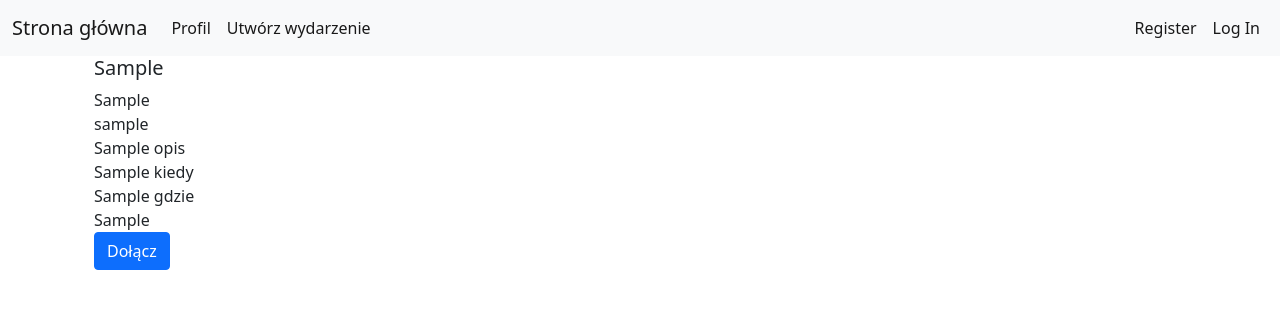
After one commit to majajonez/BGL, a Flask app: template flaskr/templates/main/event_details.html in a window 1280 px wide. The commit adds this page. Shown: the top 309 px of the page. Run offline with Flask 3, Linux system fonts and the light colour scheme; the template is opened without the code that fills it: most values are stand-ins (such as "Sample title", 1, 10 or a date in 2020); some libraries are stand-ins or nearby versions.

```diff
--- a/flaskr/main.py
+++ b/flaskr/main.py
@@ -26,7 +26,6 @@ class Event:
         self.gdzie = wydarzenie[5]
         self.ile_miejsc = wydarzenie[6]
         self.type = "event"
-        print(wydarzenie[7])
         if wydarzenie[7]:
             self.photo = base64.b64encode(wydarzenie[7]).decode('ascii')
             print(self.photo)
@@ -95,26 +94,20 @@ def get_events_by_city(city):
         event_list.append(event)
     return event_list
 
+def get_events_by_id(id):
+    conn = get_db()
+    cur = conn.cursor()
+    sql_update_query = '''SELECT * FROM wydarzenia WHERE id = ?'''
+    cur.execute(sql_update_query, [id])
+    wydarzenie = cur.fetchone()
+    cur.close()
+    return Event(wydarzenie)
 
-@bp.route('/profil', methods=['GET', 'POST'])
+
+@bp.route('/profil', methods=['GET'])
 @login_required
 def profil():
-    if request.method == "POST":
-        args = request.form
-        photo = args.get("photo", None)
-        conn = get_db()
-        cur = conn.cursor()
-        try:
-            cur.execute('INSERT INTO logowanie_uzytkownikow (photo)'
-                        'VALUES (%s)',
-                        (photo)
-                        )
-            conn.commit()
-            cur.close()
-        except:
-            error = "<i>nie udało się przesłać zdjęcia</i>"
-        else:
-            return render_template('main/profil.html')
+
     return render_template('main/profil.html')
 
 
@@ -171,12 +164,16 @@ def event():
                 cur.close()
                 return redirect(url_for('main.main_page'))
             except Exception as e:
-                print(e)
                 error = "Nie udało się utworzyć wydarzenia"
         else:
             error = "Brakuje informacji"
         flash(error)
     return render_template('main/event.html')
+
+@bp.route('/event_details/<id>', methods=['GET', 'POST'])
+def event_details(id):
+    event = get_events_by_id(id)
+    return render_template('main/event_details.html', event=event)
 
 
 @bp.route('/upload_photo', methods=['POST'])
@@ -185,20 +182,18 @@ def upload_file():
         # check if the post request has the file part
         if 'uploaded-file' not in request.files:
             flash('No file part')
-            print("aaa")
             return redirect('profil')
         file = request.files['uploaded-file']
         # if user does not select file, browser also
         # submit an empty part without filename
         if file.filename == '':
             flash('No selected file')
-            print("bbb")
             return redirect('profil')
         if file:
             conn = get_db()
             cur = conn.cursor()
             try:
-                cur.execute('UPDATE logowanie_uzytkownikow SET photo=%s WHERE id = %s',
+                cur.execute('UPDATE logowanie_uzytkownikow SET photo=? WHERE id = ?',
                             (file.stream.read(), g.user.id)
                             )
                 conn.commit()
--- a/flaskr/templates/base.html
+++ b/flaskr/templates/base.html
@@ -10,17 +10,17 @@
 <body>
 <nav class="navbar navbar-expand-lg navbar-light bg-light">
     <div class="container-fluid">
-        <a class="navbar-brand" href="main_page">Strona główna</a>
+        <a class="navbar-brand" href="{{ url_for('main.main_page') }}">Strona główna</a>
         <button class="navbar-toggler" type="button" data-bs-toggle="collapse" data-bs-target="#navbarSupportedContent">
             <span class="navbar-toggler-icon"></span>
         </button>
         <div class="collapse navbar-collapse" id="navbarSupportedContent">
             <ul class="navbar-nav me-auto mb-2 mb-lg-0">
                 <li class="nav-item">
-                    <a class="nav-link active" aria-current="page" href="profil">Profil</a>
+                    <a class="nav-link active" aria-current="page" href="{{ url_for('main.profil') }}">Profil</a>
                 </li>
                 <li class="nav-item">
-                    <a class="nav-link active" href="event">Utwórz wydarzenie</a>
+                    <a class="nav-link active" href="{{ url_for('main.event') }}">Utwórz wydarzenie</a>
                 </li>
             </ul>
             <form class="d-flex">
--- /dev/null
+++ b/flaskr/templates/main/event_details.html
@@ -0,0 +1,20 @@
+{% extends 'base.html' %}
+
+{% block header %}
+
+{% endblock %}
+
+{% block content %}
+
+    <div class="container-fluid">
+        <h5>{{ event.jaka_gra|e }}</h5>
+        <div>{{ event.jaka_gra|e }}</div>
+        <div>{{ event.login|e }}</div>
+        <div>{{ event.opis|e }}</div>
+        <div>{{ event.kiedy|e }}</div>
+        <div>{{ event.gdzie|e }}</div>
+        <div>{{ event.ile_miejsc|e }}</div>
+        <a href="#" class="btn btn-primary">Dołącz</a>
+    </div>
+
+{% endblock %}
--- a/flaskr/templates/main/main_page.html
+++ b/flaskr/templates/main/main_page.html
@@ -43,6 +43,7 @@
                 <div>{{ event.gdzie|e }}</div>
                 <div>{{ event.ile_miejsc|e }}</div>
                 <a href="#" class="btn btn-primary">Dołącz</a>
+                <a href="event_details/{{ event.id }}" class="btn btn-primary">Szczegóły</a>
             </div>
             {% else %}
             <div class="card-body">
```
Also changed, not shown: flaskr/templates/main/profil.html (+1 -9 lines).
